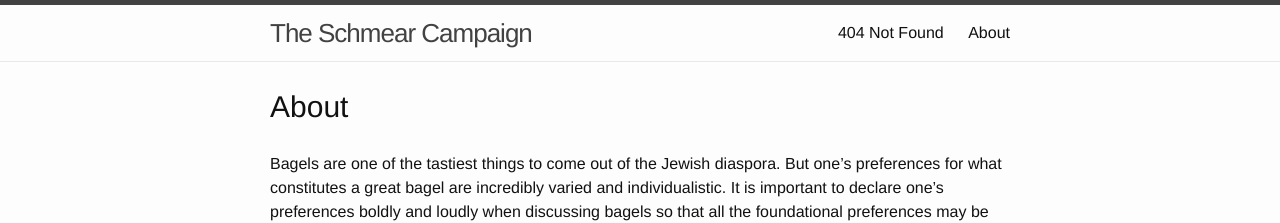
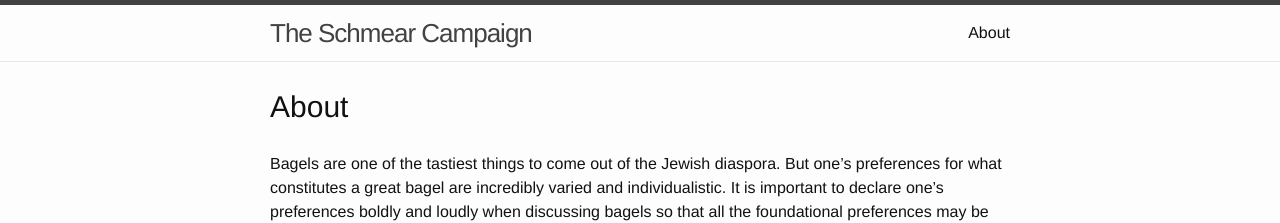
Before and after one commit to jeremiak/bagel-blog, a Jekyll site: the page built from about.md, in a window 1280 px wide. Shown: the top 223 px of the page. Built offline with Jekyll 4.4.1, drawn with Linux system fonts in a browser that asks for light colours; nearby versions of some CDN libraries.

Commit message:
Don't include error pages in navbar

```diff
--- a/_includes/header.html
+++ b/_includes/header.html
@@ -15,7 +15,7 @@
 
       <div class="trigger">
         {% for page in site.pages %}
-          {% if page.title %}
+          {% if (page.title and page.layout != 'error') %}
           <a class="page-link" href="{{ page.url }}">{{ page.title }}</a>
           {% endif %}
         {% endfor %}
```
